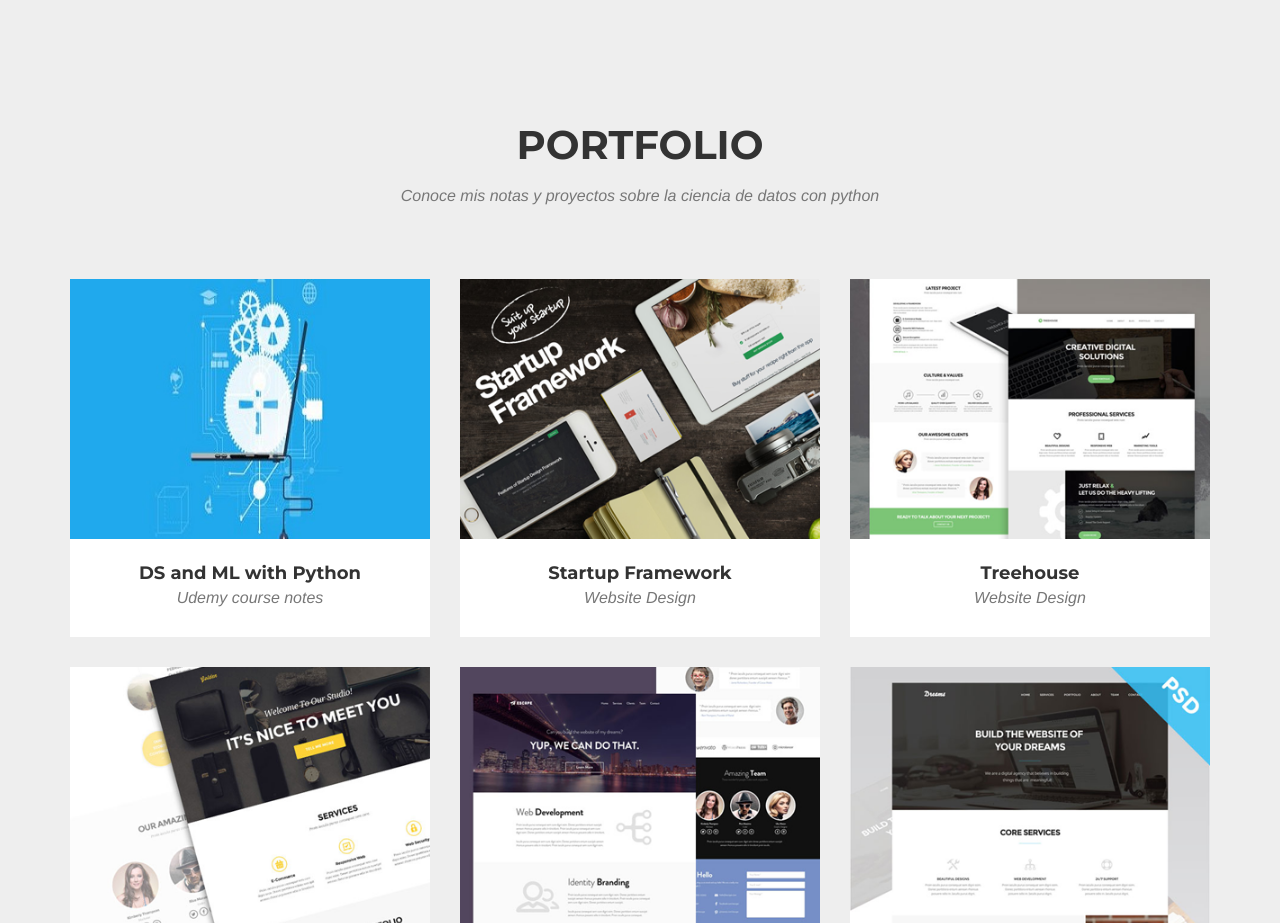
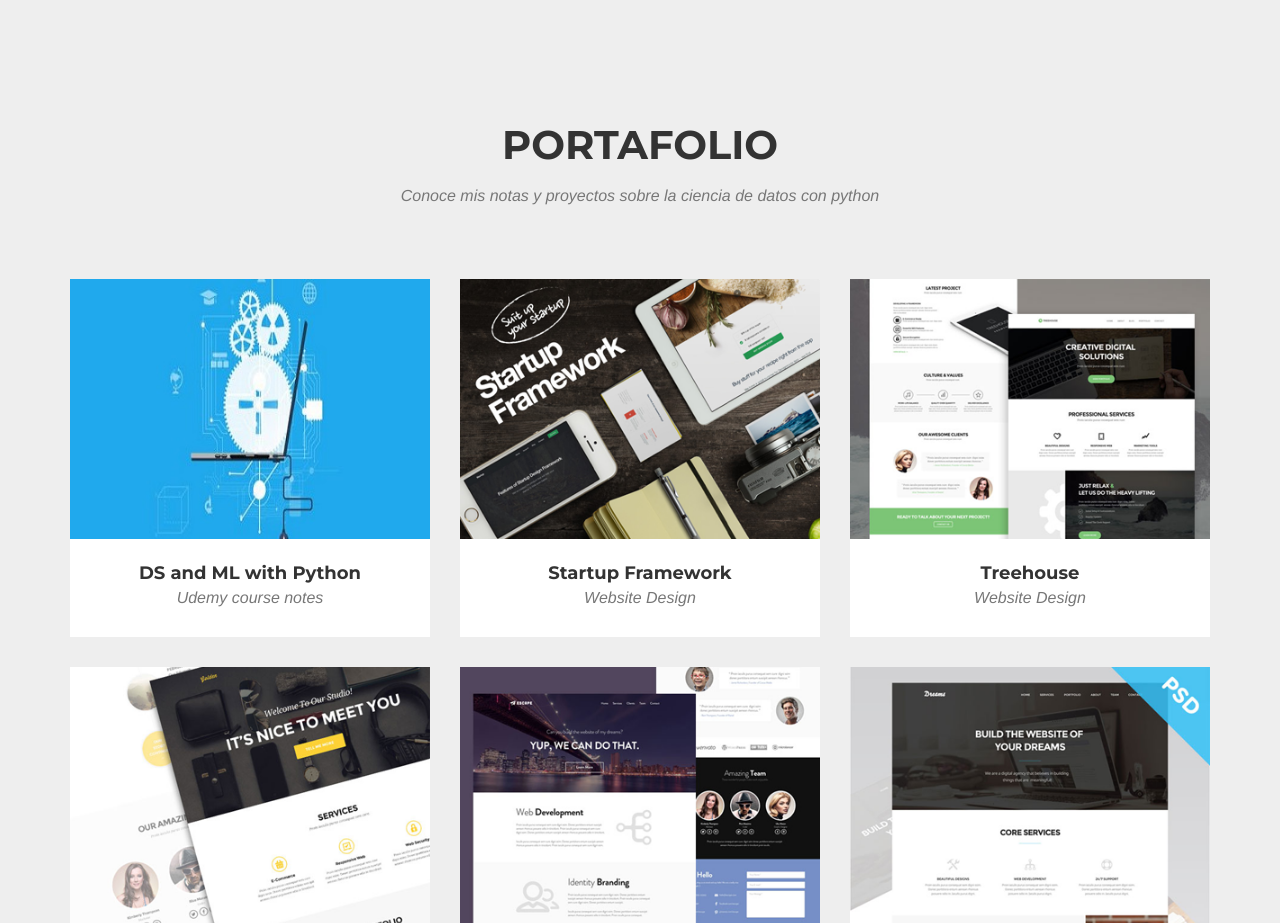
Before and after one commit to anibal21/matepy, a website: page index.html in a window 1280 px wide. Shown: the part 860-1783 px from the top of the page. Drawn offline with nearby package versions, Linux system fonts and the light colour scheme; a web font is replaced by a local one.

Commit message:
Update index.html

```diff
--- a/index.html
+++ b/index.html
@@ -84,7 +84,7 @@
         <div class="container">
             <div class="row">
                 <div class="col-lg-12 text-center">
-                    <h2 class="section-heading">Portfolio</h2>
+                    <h2 class="section-heading">Portafolio</h2>
                     <h3 class="section-subheading text-muted">Conoce mis notas y proyectos sobre la ciencia de datos con python</h3>
                 </div>
             </div>
```
